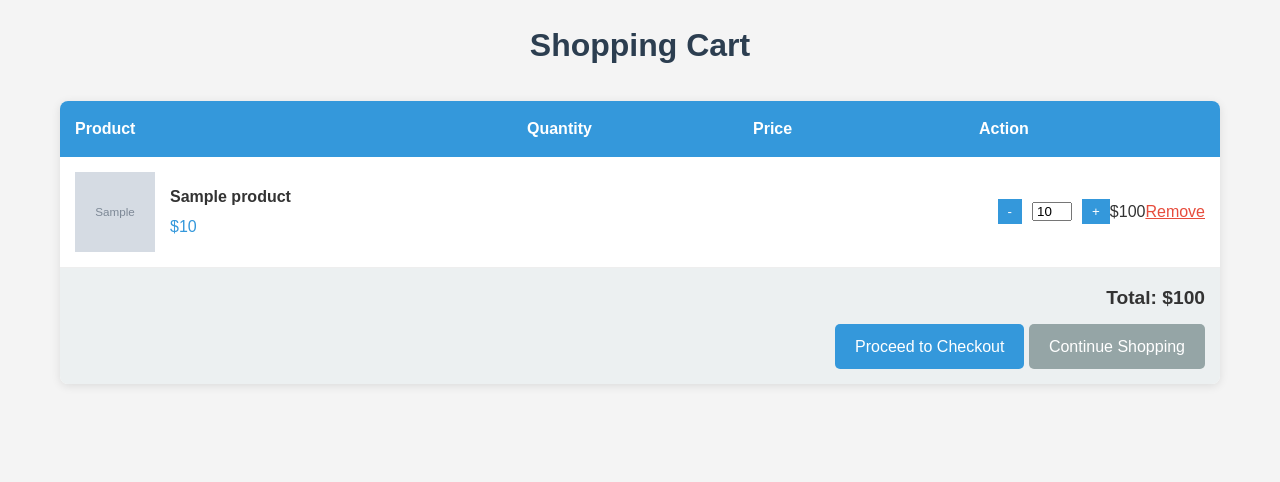
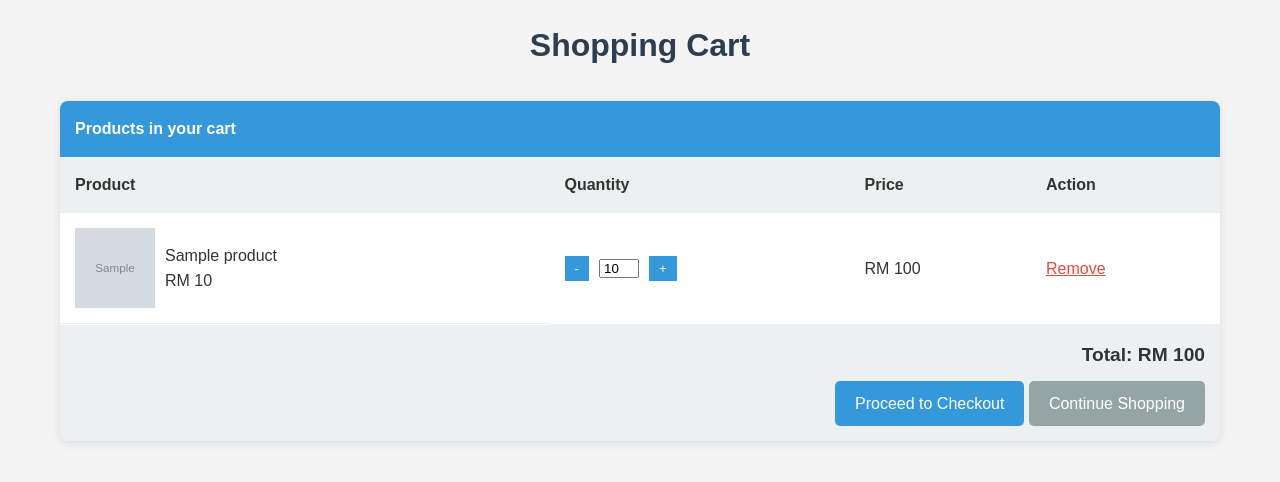
Before and after one commit to RipinDensumite/PharmaGains, a PHP site: page /cart in a window 1280 px wide. Shown: the top 482 px of the page. Run offline with PHP 8.4, Linux system fonts and the light colour scheme; the visitor is signed in with stand-in values (Sample User, id 1); tables that the repository leaves empty or names only in its code hold one stand-in row (values such as "Sample post"); grey boxes marked "Sample" are stand-in pictures.

Commit message:
Refactor cart table

```diff
--- a/cart/index.php
+++ b/cart/index.php
@@ -83,6 +83,7 @@ $conn->close();
             border-radius: 8px;
             box-shadow: 0 2px 10px rgba(0, 0, 0, 0.1);
             overflow: hidden;
+            margin-bottom: 20px;
         }
         .cart-header {
             background-color: #3498db;
@@ -90,30 +91,22 @@ $conn->close();
             padding: 15px;
             font-weight: bold;
         }
-        .cart-item {
-            display: flex;
-            align-items: center;
+        table {
+            width: 100%;
+            border-collapse: collapse;
+        }
+        th, td {
             padding: 15px;
+            text-align: left;
             border-bottom: 1px solid #eee;
         }
-        .cart-item:last-child {
-            border-bottom: none;
+        th {
+            background-color: #ecf0f1;
         }
         .cart-item img {
             width: 80px;
             height: 80px;
             object-fit: cover;
-            margin-right: 15px;
-        }
-        .item-details {
-            flex-grow: 1;
-        }
-        .item-name {
-            font-weight: bold;
-            margin-bottom: 5px;
-        }
-        .item-price {
-            color: #3498db;
         }
         .quantity-control {
             display: flex;
@@ -171,18 +164,6 @@ $conn->close();
         .btn-secondary:hover {
             background-color: #7f8c8d;
         }
-        @media (max-width: 768px) {
-            .cart-item {
-                flex-direction: column;
-                align-items: flex-start;
-            }
-            .cart-item img {
-                margin-bottom: 10px;
-            }
-            .quantity-control {
-                margin-top: 10px;
-            }
-        }
     </style>
 </head>
 <body>
@@ -190,33 +171,46 @@ $conn->close();
         <h1>Shopping Cart</h1>
         <div class="cart">
             <div class="cart-header">
-                <div style="display: flex; justify-content: space-between;">
-                    <span style="flex: 2;">Product</span>
-                    <span style="flex: 1;">Quantity</span>
-                    <span style="flex: 1;">Price</span>
-                    <span style="flex: 1;">Action</span>
+                <div>Products in your cart</div>
             </div>
+            <table>
+                <thead>
+                    <tr>
+                        <th>Product</th>
+                        <th>Quantity</th>
+                        <th>Price</th>
+                        <th>Action</th>
+                    </tr>
+                </thead>
+                <tbody>
+                    <?php foreach ($cartItems as $item): ?>
+                        <tr class="cart-item">
+                            <td style="display: flex; align-items: center;">
+                                <img style="margin-right: 10px;" src="<?php echo "../" . $item['image']; ?>" alt="<?php echo $item['name']; ?>" />
+                                <div style="display: flex; flex-direction: column; ">
+                                    <span><?php echo $item['name']; ?></span>
+                                    <span><?php echo "RM " . $item['price']; ?></span>
                                 </div>
-            <?php foreach ($cartItems as $item): ?>
-                <div class="cart-item">
-                    <img src="<?php echo "../" . $item['image']; ?>" alt="<?php echo $item['name']; ?>" />
-                    <div class="item-details">
-                        <div class="item-name"><?php echo $item['name']; ?></div>
-                        <div class="item-price">$<?php echo $item['price']; ?></div>
-                    </div>
+                            </td>
+                            <td>
                                 <form method="post" action="updateQuantity.php" class="quantity-control">
                                     <input type="hidden" name="cart_item_id" value="<?php echo $item['cart_item_id']; ?>">
                                     <button type="submit" name="action" value="decrement">-</button>
                                     <input type="number" name="quantity" min="0" max="10" value="<?php echo $item['quantity']; ?>">
                                     <button type="submit" name="action" value="increment">+</button>
                                 </form>
-                    <div>$<?php echo $item['price'] * $item['quantity']; ?></div>
+                            </td>
+                            <td>RM <?php echo $item['price'] * $item['quantity']; ?></td>
+                            <td>
                                 <a href="removeFromCart.php?cart_item_id=<?php echo $item['cart_item_id']; ?>" class="remove-item" onclick="return confirm('Are you sure you want to remove this item?');">Remove</a>
-                </div>
+                            </td>
+                        </tr>
                     <?php endforeach; ?>
+                </tbody>
+            </table>
             <div class="cart-summary">
                 <div class="cart-total">
-                    Total: $<?php
+                    Total: RM <?php
                     $total = 0;
                     foreach ($cartItems as $item) {
                         $total += $item['price'] * $item['quantity'];
```
Lines whose indentation alone changed are shown as unchanged.
